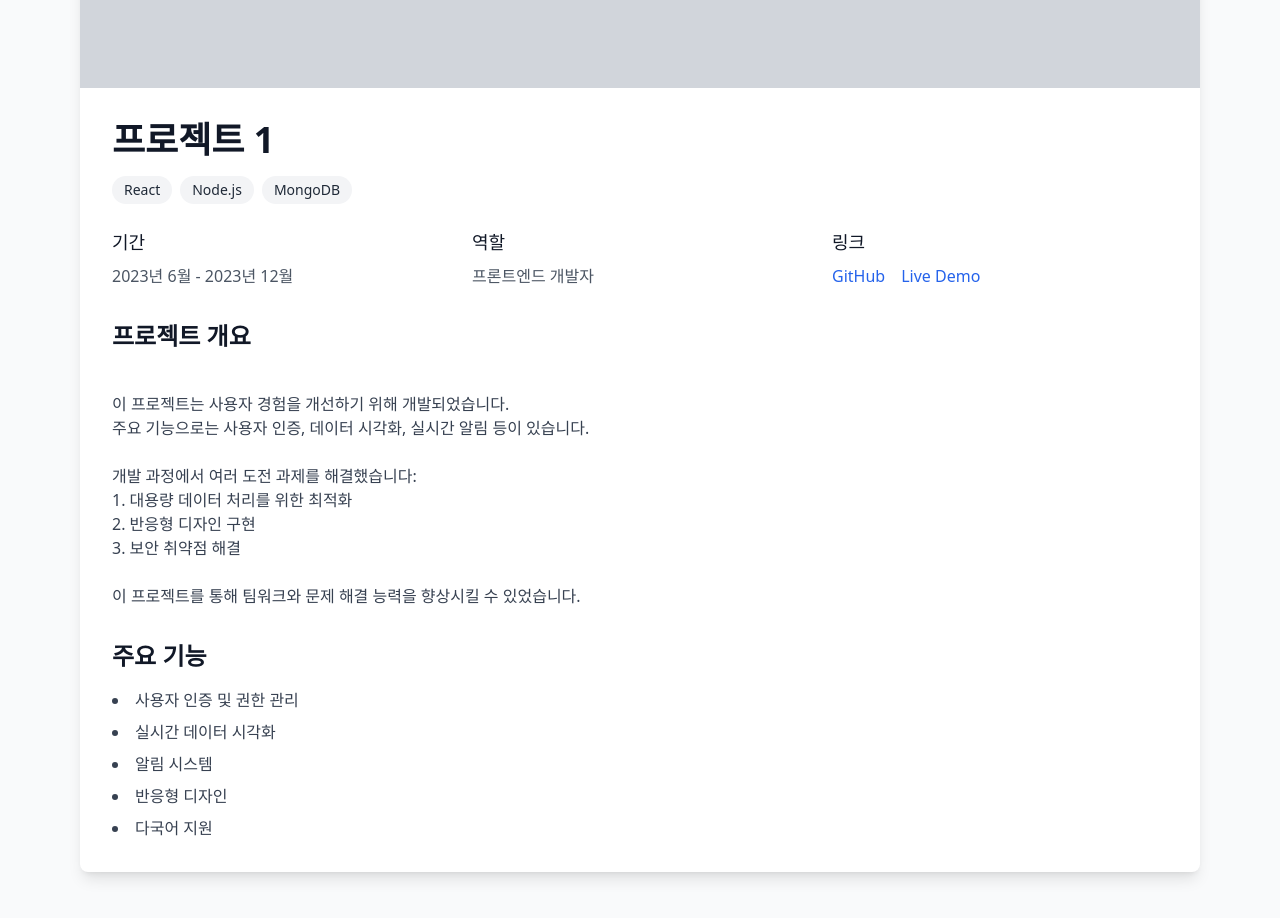
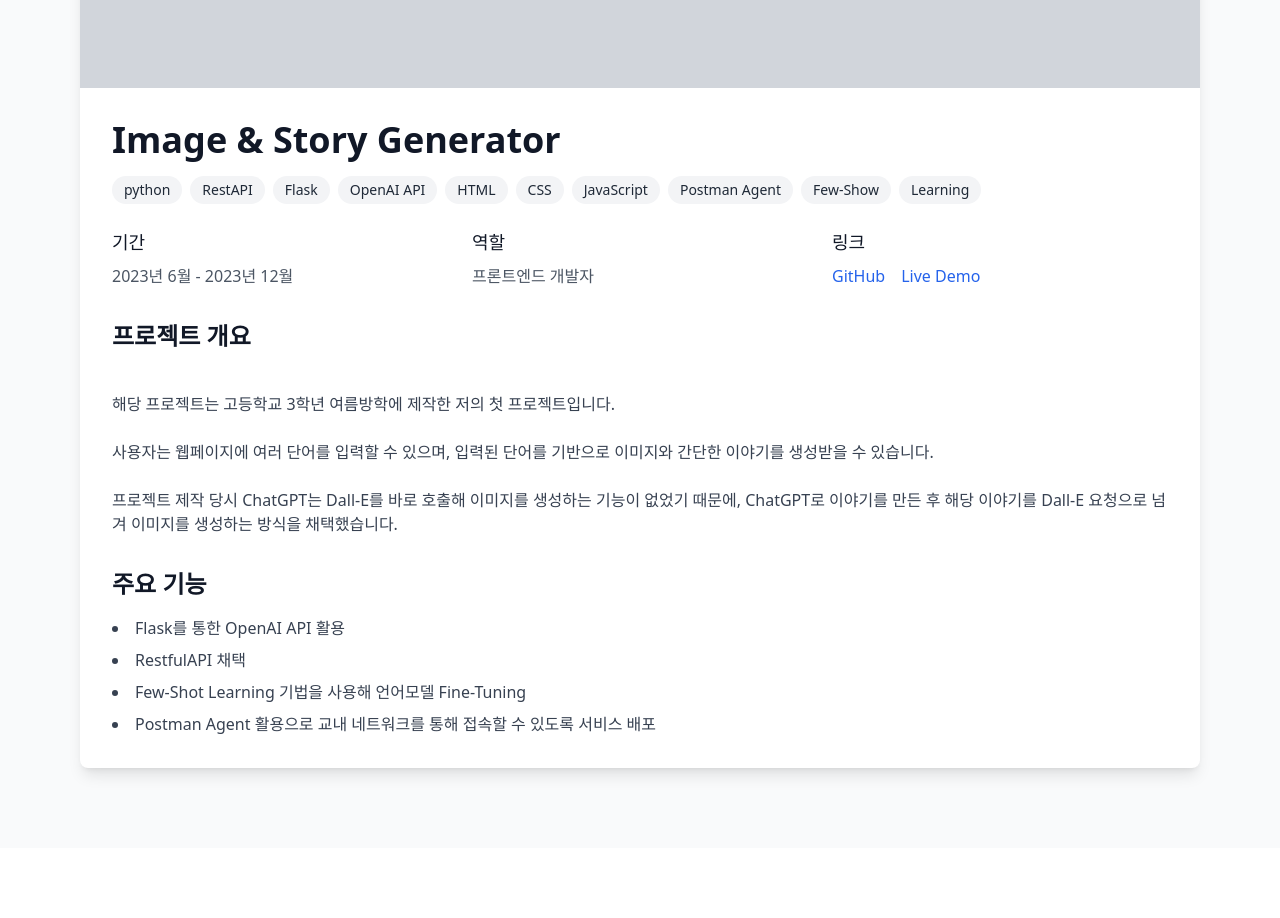
Before and after one commit to hangmin3320/Resume, a Next.js app: page /projects/1 in a window 1280 px wide. Shown: the part 320-1238 px from the top of the page. After the commit the page ends 1168 px from the top, so only its background shows below. Built offline with nearby package versions, Linux system fonts and the light colour scheme.

Commit message:
[feat] Projects - Image & Story Generator

```diff
--- a/src/app/page.tsx
+++ b/src/app/page.tsx
@@ -4,9 +4,9 @@ import Link from 'next/link';
 const projects = [
   {
     id: '1',
-    title: "프로젝트 1",
-    description: "프로젝트에 대한 간단한 설명",
-    technologies: ["React", "Node.js", "MongoDB"],
+    title: "Image & Story Generator",
+    description: "API를 사용한 Image To Text, Story Generator",
+    technologies: ["python", "RestAPI", "Flask", "OpenAI API", "HTML", "CSS", "JavaScript", "Postman Agent" ,"Few-Show", "Learning"],
   },
   {
     id: '2',
--- a/src/app/projects/[id]/page.tsx
+++ b/src/app/projects/[id]/page.tsx
@@ -4,26 +4,21 @@ import Link from 'next/link';
 const projects = [
   {
     id: '1',
-    title: "프로젝트 1",
-    description: "프로젝트에 대한 간단한 설명",
+    title: "Image & Story Generator",
+    description: "API를 사용한 Image To Text, Story Generator",
     detailedDescription: `
-      이 프로젝트는 사용자 경험을 개선하기 위해 개발되었습니다.
-      주요 기능으로는 사용자 인증, 데이터 시각화, 실시간 알림 등이 있습니다.
+      해당 프로젝트는 고등학교 3학년 여름방학에 제작한 저의 첫 프로젝트입니다.
 
-      개발 과정에서 여러 도전 과제를 해결했습니다:
-      1. 대용량 데이터 처리를 위한 최적화
-      2. 반응형 디자인 구현
-      3. 보안 취약점 해결
+      사용자는 웹페이지에 여러 단어를 입력할 수 있으며, 입력된 단어를 기반으로 이미지와 간단한 이야기를 생성받을 수 있습니다.
 
-      이 프로젝트를 통해 팀워크와 문제 해결 능력을 향상시킬 수 있었습니다.
+      프로젝트 제작 당시 ChatGPT는 Dall-E를 바로 호출해 이미지를 생성하는 기능이 없었기 때문에, ChatGPT로 이야기를 만든 후 해당 이야기를 Dall-E 요청으로 넘겨 이미지를 생성하는 방식을 채택했습니다.
     `,
-    technologies: ["React", "Node.js", "MongoDB"],
+    technologies: ["python", "RestAPI", "Flask", "OpenAI API", "HTML", "CSS", "JavaScript", "Postman Agent" ,"Few-Show", "Learning"],
     features: [
-      "사용자 인증 및 권한 관리",
-      "실시간 데이터 시각화",
-      "알림 시스템",
-      "반응형 디자인",
-      "다국어 지원"
+      "Flask를 통한 OpenAI API 활용",
+      "RestfulAPI 채택",
+      "Few-Shot Learning 기법을 사용해 언어모델 Fine-Tuning",
+      "Postman Agent 활용으로 교내 네트워크를 통해 접속할 수 있도록 서비스 배포"
     ],
     date: "2023년 6월 - 2023년 12월",
     role: "프론트엔드 개발자",
--- a/src/app/projects/page.tsx
+++ b/src/app/projects/page.tsx
@@ -4,9 +4,9 @@ export default function Projects() {
   const projects = [
     {
       id: '1',
-      title: "프로젝트 1",
-      description: "프로젝트에 대한 간단한 설명",
-      technologies: ["React", "Node.js", "MongoDB"],
+      title: "Image & Story Generator",
+      description: "API를 사용한 Image To Text, Story Generator",
+      technologies: ["python", "RestAPI", "Flask", "OpenAI API", "HTML", "CSS", "JavaScript", "Postman Agent" ,"Few-Show", "Learning"],
     },
     {
       id: '2',
```
